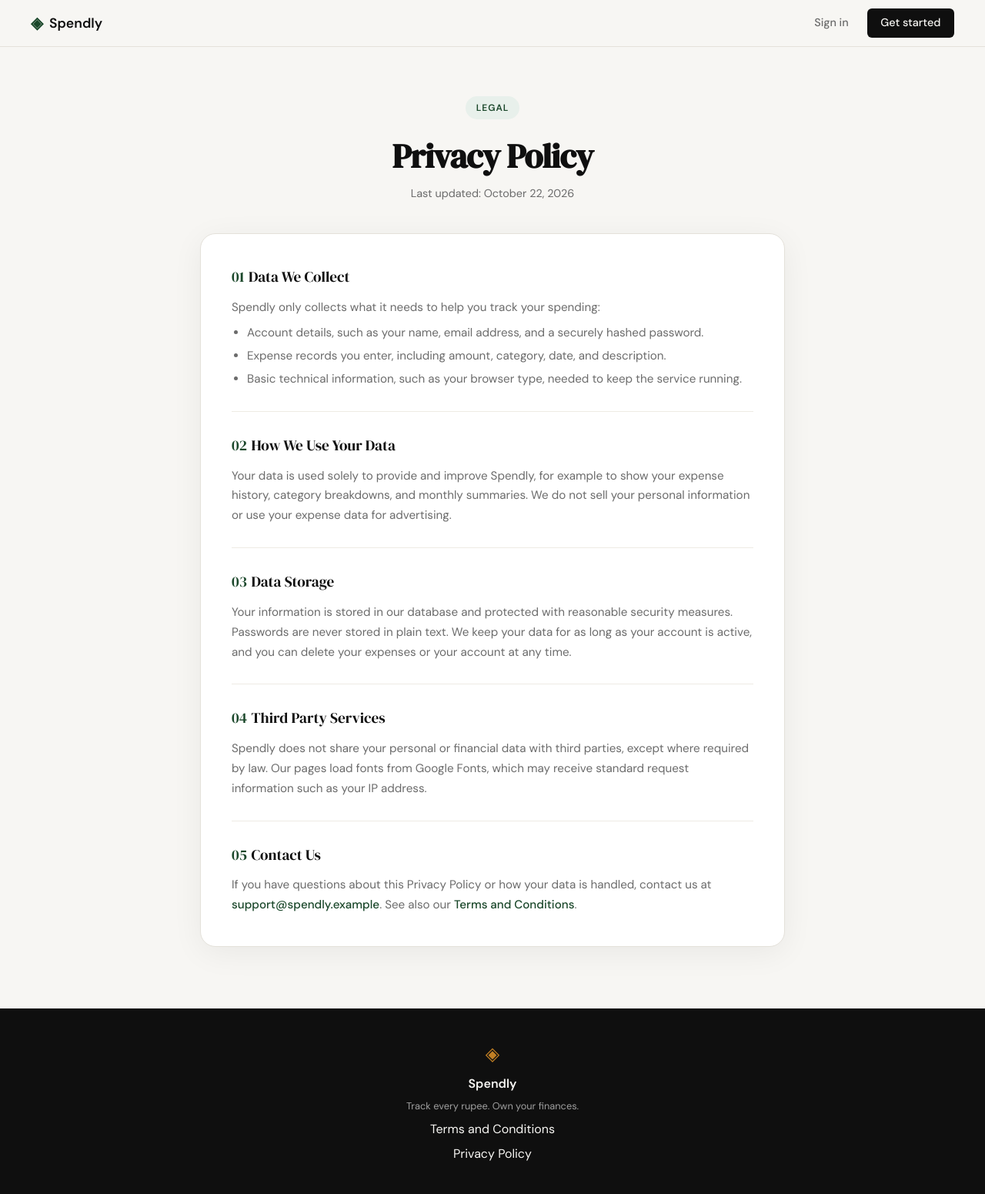
After one commit to NehaYadav98/spendly, a Flask app: page /privacy in a window 1280 px wide. The commit adds this page. Shown: the whole page at 77% size. Run offline with Flask 3, Linux system fonts and the light colour scheme.

Commit message:
landing: add privacy policy page and route
Co-Authored-By: Claude Opus 5.5 <noreply@anthropic.com>

```diff
--- a/expense-tracker/app.py
+++ b/expense-tracker/app.py
@@ -25,6 +25,11 @@ def login():
 @app.route("/terms")
 def terms():
     return render_template("terms.html")
+
+
+@app.route("/privacy")
+def privacy():
+    return render_template("privacy.html")
 
 
 # ------------------------------------------------------------------ #
--- a/expense-tracker/templates/base.html
+++ b/expense-tracker/templates/base.html
@@ -35,7 +35,7 @@
             <span class="footer-name">Spendly</span>
             <p class="footer-copy">Track every rupee. Own your finances.</p>
             <a href="{{ url_for('terms') }}">Terms and Conditions</a>
-            <a href="#">Privacy Policy</a>
+            <a href="{{ url_for('privacy') }}">Privacy Policy</a>
         </div>
     </footer>
 
--- /dev/null
+++ b/expense-tracker/templates/privacy.html
@@ -0,0 +1,70 @@
+{% extends "base.html" %}
+
+{% block title %}Privacy Policy — Spendly{% endblock %}
+
+{% block content %}
+
+<section class="legal-section">
+    <div class="legal-inner">
+
+        <div class="legal-header">
+            <div class="hero-badge">Legal</div>
+            <h1 class="legal-title">Privacy Policy</h1>
+            <p class="legal-updated">Last updated: October 22, 2026</p>
+        </div>
+
+        <div class="legal-card">
+            <div class="legal-block">
+                <h2><span class="legal-num">01</span>Data We Collect</h2>
+                <p>
+                    Spendly only collects what it needs to help you track your spending:
+                </p>
+                <ul>
+                    <li>Account details, such as your name, email address, and a securely hashed password.</li>
+                    <li>Expense records you enter, including amount, category, date, and description.</li>
+                    <li>Basic technical information, such as your browser type, needed to keep the service running.</li>
+                </ul>
+            </div>
+
+            <div class="legal-block">
+                <h2><span class="legal-num">02</span>How We Use Your Data</h2>
+                <p>
+                    Your data is used solely to provide and improve Spendly, for example to show
+                    your expense history, category breakdowns, and monthly summaries. We do not
+                    sell your personal information or use your expense data for advertising.
+                </p>
+            </div>
+
+            <div class="legal-block">
+                <h2><span class="legal-num">03</span>Data Storage</h2>
+                <p>
+                    Your information is stored in our database and protected with reasonable
+                    security measures. Passwords are never stored in plain text. We keep your data
+                    for as long as your account is active, and you can delete your expenses or
+                    your account at any time.
+                </p>
+            </div>
+
+            <div class="legal-block">
+                <h2><span class="legal-num">04</span>Third Party Services</h2>
+                <p>
+                    Spendly does not share your personal or financial data with third parties,
+                    except where required by law. Our pages load fonts from Google Fonts, which may
+                    receive standard request information such as your IP address.
+                </p>
+            </div>
+
+            <div class="legal-block">
+                <h2><span class="legal-num">05</span>Contact Us</h2>
+                <p>
+                    If you have questions about this Privacy Policy or how your data is handled,
+                    contact us at <a href="mailto:support@spendly.example">support@spendly.example</a>.
+                    See also our <a href="{{ url_for('terms') }}">Terms and Conditions</a>.
+                </p>
+            </div>
+        </div>
+
+    </div>
+</section>
+
+{% endblock %}
--- a/expense-tracker/templates/terms.html
+++ b/expense-tracker/templates/terms.html
@@ -42,7 +42,7 @@
                     You retain ownership of the expense data you enter into Spendly. We store
                     it solely to provide the service to you and do not sell it to third parties.
                     You may delete your expenses or your account at any time. For more details,
-                    see our <a href="#">Privacy Policy</a>.
+                    see our <a href="{{ url_for('privacy') }}">Privacy Policy</a>.
                 </p>
             </div>
 
```
